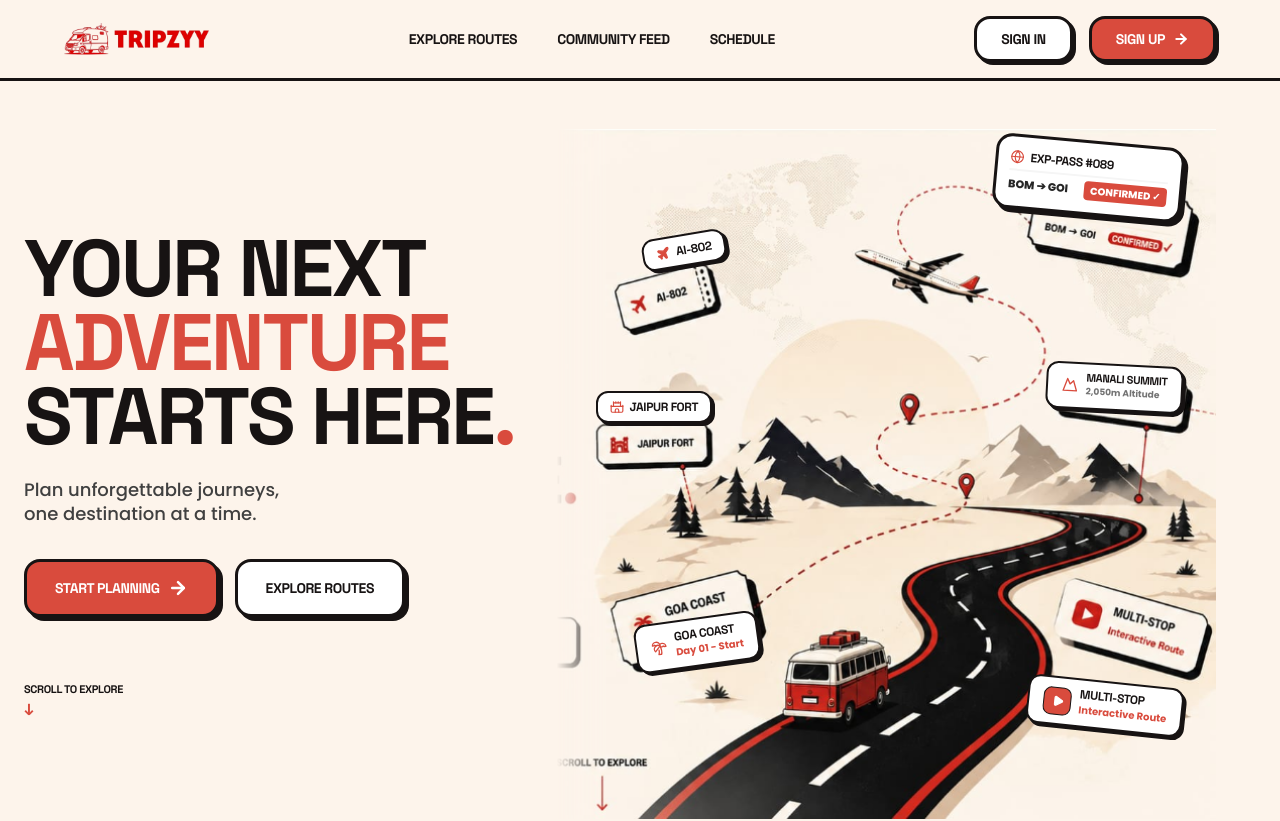
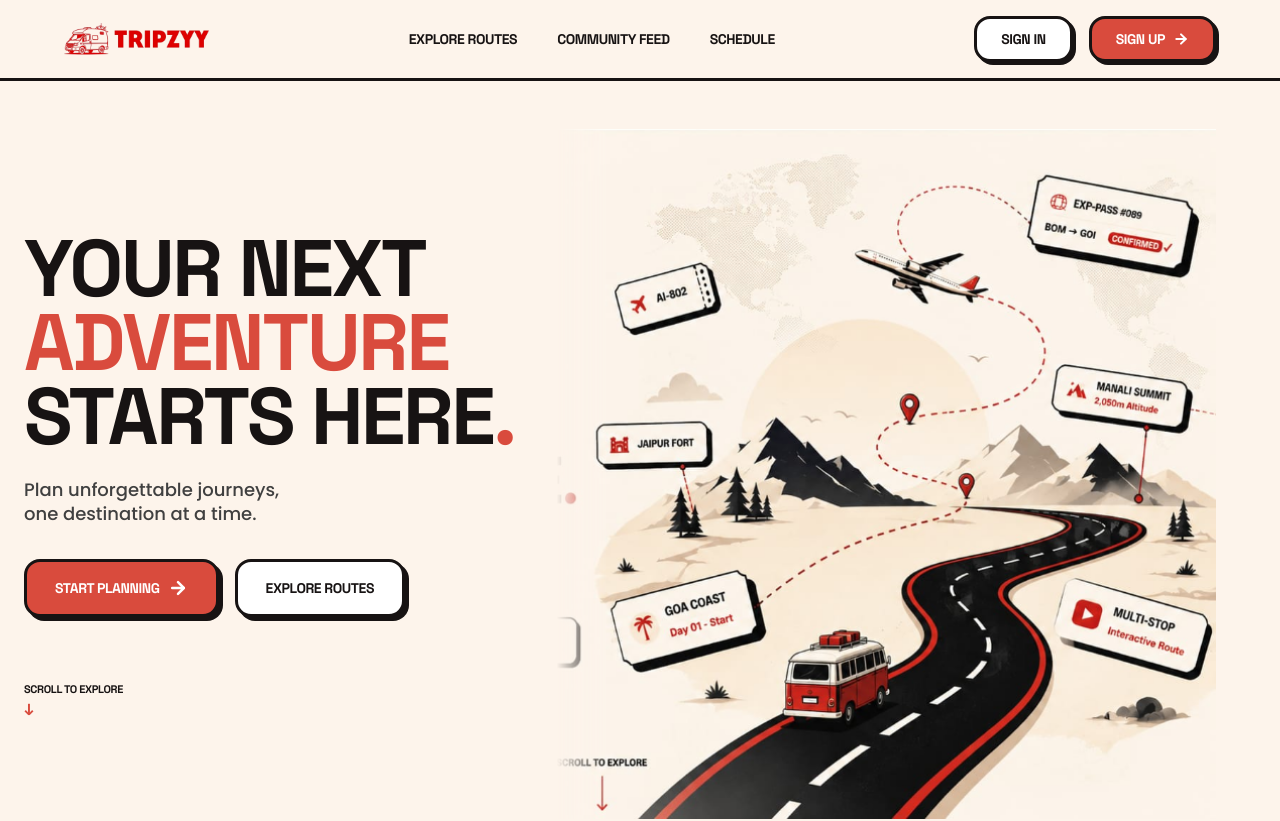
Before and after one commit to ryuma04/tripzzy, a Next.js app in the folder frontend/: page / in a window 1280 px wide. Shown: the top 821 px of the page. Built offline with nearby package versions, Linux system fonts and the light colour scheme.

Commit message:
fix(landing): remove duplicate overlaid cards to keep pristine single master artwork

```diff
--- a/frontend/src/components/landing/travel-motion-scene.tsx
+++ b/frontend/src/components/landing/travel-motion-scene.tsx
@@ -2,22 +2,12 @@
 
 import React from "react";
 import Image from "next/image";
-import { motion } from "framer-motion";
-import {
-  Globe,
-  Plane,
-  Mountain,
-  Palmtree,
-  Play,
-  Castle,
-} from "lucide-react";
 
 export const TravelMotionScene: React.FC = () => {
   return (
     <div className="relative w-full flex items-center justify-center lg:justify-end select-none">
-      {/* ─── Main Artwork Container with Overlaid In-Place Floating Badges ─── */}
+      {/* ─── Pristine Master Travel Artwork (Clean, Zero Duplicates, Exact Reference) ─── */}
       <div className="relative w-full max-w-[660px] aspect-[654/684] flex items-center justify-center">
-        {/* Base Master Illustrated Artwork */}
         <Image
           src="/hero-artwork.png"
           alt="Tripzyy Travel Master Illustration"
@@ -27,119 +17,6 @@ export const TravelMotionScene: React.FC = () => {
           priority
           unoptimized
         />
-
-        {/* ══════════════════════════════════════════════════════════════
-            IN-PLACE FLOATING MICRO-ANIMATIONS FOR CIRCLED BADGES
-            ══════════════════════════════════════════════════════════════ */}
-
-        {/* 🎫 1. EXP-PASS #089 (Top Right) */}
-        <motion.div
-          animate={{ y: [0, -5, 0], rotate: [6, 4.5, 6] }}
-          transition={{ duration: 4.8, repeat: Infinity, ease: "easeInOut" }}
-          className="absolute top-[2%] right-[3%] sm:right-[5%] z-20"
-        >
-          <div className="p-2.5 sm:p-3 bg-[#FFFFFF] border-[3px] border-[#171313] rounded-2xl shadow-[4px_4px_0px_#171313] hover:scale-105 transition-transform cursor-pointer">
-            <div className="flex items-center gap-1.5 mb-1">
-              <Globe className="w-3.5 h-3.5 text-[#D94B3D]" />
-              <span className="font-display font-black text-[10px] sm:text-xs uppercase tracking-widest text-[#171313]">
-                EXP-PASS #089
-              </span>
-            </div>
-            <div className="text-[10px] sm:text-[11px] font-extrabold text-neutral-800 border-t-2 border-neutral-100 pt-1 flex items-center justify-between gap-3 sm:gap-4">
-              <span>BOM ➔ GOI</span>
-              <span className="px-1.5 py-0.5 rounded bg-[#D94B3D] text-white font-black text-[9px] sm:text-[10px]">
-                CONFIRMED ✓
-              </span>
-            </div>
-          </div>
-        </motion.div>
-
-        {/* ✈️ 2. AI-802 (Upper Left of Airplane) */}
-        <motion.div
-          animate={{ y: [0, -6, 0], rotate: [-12, -9, -12] }}
-          transition={{ duration: 4.2, repeat: Infinity, ease: "easeInOut", delay: 0.4 }}
-          className="absolute top-[16%] left-[10%] sm:left-[13%] z-20"
-        >
-          <div className="flex items-center gap-1.5 px-2.5 py-1 sm:px-3 sm:py-1.5 bg-[#FFFFFF] border-[2.5px] border-[#171313] rounded-xl shadow-[3px_3px_0px_#171313] hover:scale-105 transition-transform cursor-pointer">
-            <Plane className="w-3.5 h-3.5 text-[#D94B3D] fill-[#D94B3D]" />
-            <span className="font-display font-black text-[10px] sm:text-xs text-[#171313] tracking-wider">
-              AI-802
-            </span>
-          </div>
-        </motion.div>
-
-        {/* 🏰 3. JAIPUR FORT (Mid Left) */}
-        <motion.div
-          animate={{ y: [0, -4, 0] }}
-          transition={{ duration: 5.2, repeat: Infinity, ease: "easeInOut", delay: 0.8 }}
-          className="absolute top-[38%] left-[4%] sm:left-[6%] z-20"
-        >
-          <div className="flex items-center gap-1.5 px-2.5 py-1 sm:px-3 sm:py-1.5 bg-[#FFFFFF] border-[2.5px] border-[#171313] rounded-xl shadow-[3px_3px_0px_#171313] hover:scale-105 transition-transform cursor-pointer">
-            <Castle className="w-3.5 h-3.5 text-[#D94B3D]" />
-            <span className="font-display font-black text-[10px] sm:text-xs uppercase text-[#171313] tracking-wide">
-              JAIPUR FORT
-            </span>
-          </div>
-        </motion.div>
-
-        {/* 🏔️ 4. MANALI SUMMIT (Mid Right) */}
-        <motion.div
-          animate={{ y: [0, -5, 0], rotate: [3, 1.5, 3] }}
-          transition={{ duration: 4.6, repeat: Infinity, ease: "easeInOut", delay: 1.2 }}
-          className="absolute top-[34%] right-[3%] sm:right-[5%] z-20"
-        >
-          <div className="flex items-center gap-2 px-3 py-1.5 sm:px-3.5 sm:py-2 bg-[#FFFFFF] border-[2.5px] border-[#171313] rounded-xl shadow-[3px_3px_0px_#171313] hover:scale-105 transition-transform cursor-pointer">
-            <Mountain className="w-4 h-4 text-[#D94B3D]" />
-            <div className="flex flex-col text-left">
-              <span className="font-display font-black text-[10px] sm:text-[11px] uppercase tracking-wider text-[#171313] leading-none">
-                MANALI SUMMIT
-              </span>
-              <span className="text-[8px] sm:text-[9px] font-bold text-neutral-500 mt-0.5">
-                2,050m Altitude
-              </span>
-            </div>
-          </div>
-        </motion.div>
-
-        {/* 🌴 5. GOA COAST (Lower Left) */}
-        <motion.div
-          animate={{ y: [0, -5, 0], rotate: [-8, -6, -8] }}
-          transition={{ duration: 5, repeat: Infinity, ease: "easeInOut", delay: 0.6 }}
-          className="absolute bottom-[22%] left-[8%] sm:left-[12%] z-20"
-        >
-          <div className="flex items-center gap-2 px-3 py-1.5 sm:px-3.5 sm:py-2 bg-[#FFFFFF] border-[2.5px] border-[#171313] rounded-xl shadow-[3px_3px_0px_#171313] hover:scale-105 transition-transform cursor-pointer">
-            <Palmtree className="w-4 h-4 text-[#D94B3D]" />
-            <div className="flex flex-col text-left">
-              <span className="font-display font-black text-[10px] sm:text-xs uppercase tracking-wider text-[#171313] leading-none">
-                GOA COAST
-              </span>
-              <span className="text-[9px] sm:text-[10px] font-bold text-[#D94B3D] mt-0.5">
-                Day 01 - Start
-              </span>
-            </div>
-          </div>
-        </motion.div>
-
-        {/* ▶️ 6. MULTI-STOP (Bottom Right) */}
-        <motion.div
-          animate={{ y: [0, -5, 0], rotate: [6, 4, 6] }}
-          transition={{ duration: 4.4, repeat: Infinity, ease: "easeInOut", delay: 1.6 }}
-          className="absolute bottom-[13%] right-[3%] sm:right-[5%] z-20"
-        >
-          <div className="flex items-center gap-2 px-3 py-1.5 sm:px-3.5 sm:py-2 bg-[#FFFFFF] border-[2.5px] border-[#171313] rounded-xl shadow-[3px_3px_0px_#171313] hover:scale-105 transition-transform cursor-pointer">
-            <div className="w-6 h-6 sm:w-7 sm:h-7 rounded-lg bg-[#D94B3D] text-white flex items-center justify-center border border-[#171313]">
-              <Play className="w-3 h-3 fill-white ml-0.5" />
-            </div>
-            <div>
-              <div className="font-display font-black text-[10px] sm:text-xs uppercase text-[#171313] leading-none">
-                MULTI-STOP
-              </div>
-              <div className="text-[9px] sm:text-[10px] font-bold text-[#D94B3D] mt-0.5">
-                Interactive Route
-              </div>
-            </div>
-          </div>
-        </motion.div>
       </div>
     </div>
   );
```
